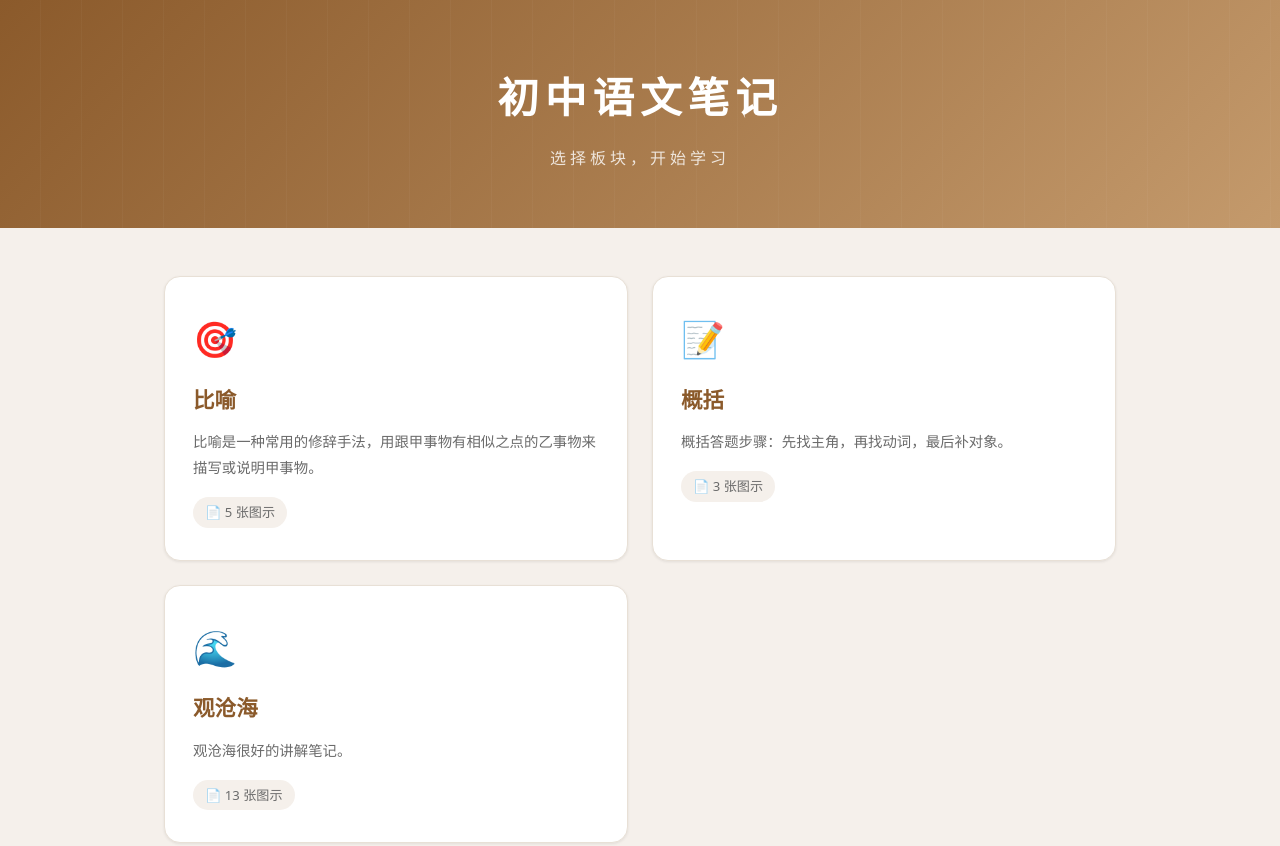
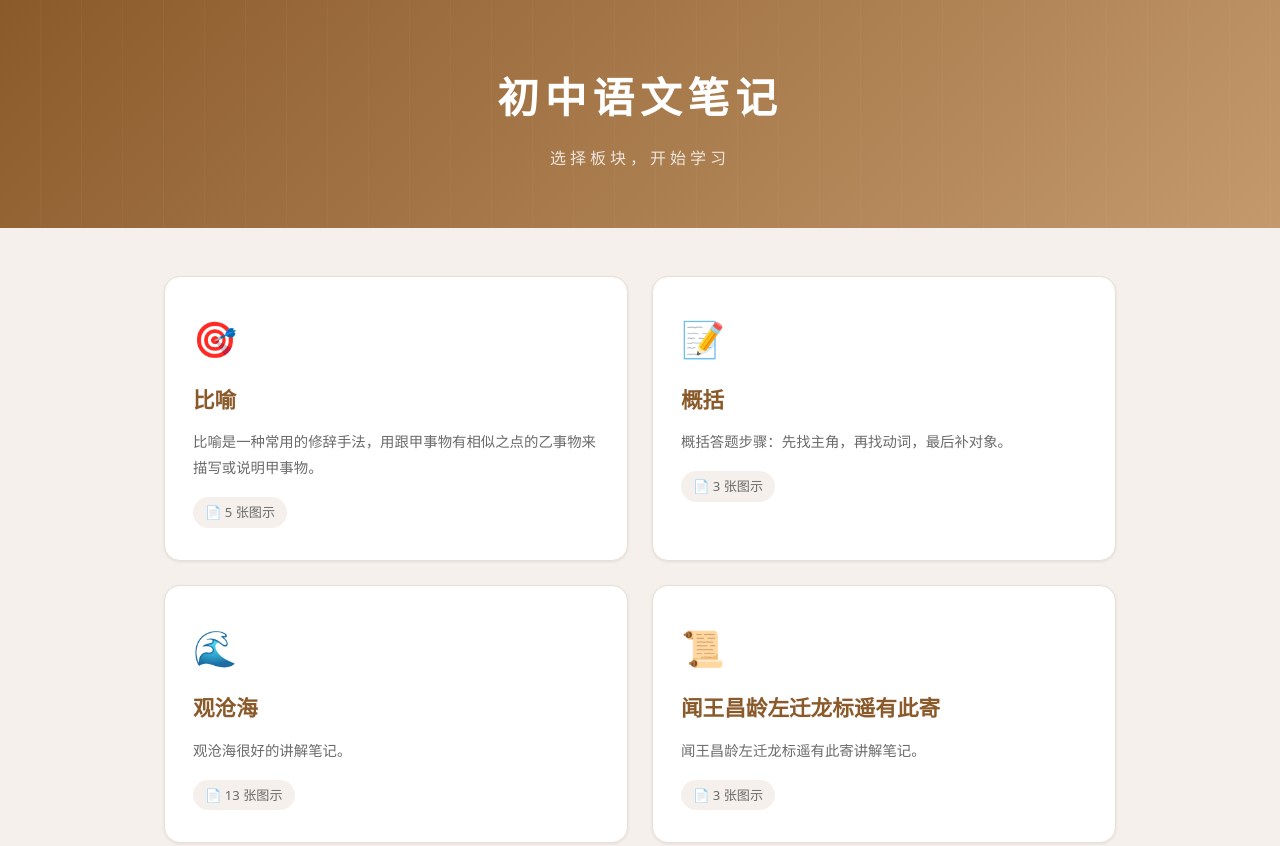
Before and after one commit to CNS-CodeNexus/chuzhong, a website: page index.html in a window 1280 px wide. Shown: the top 846 px of the page. Drawn offline with Linux system fonts and the light colour scheme.

Commit message:
feat: 新增'闻王昌龄左迁龙标遥有此寄'板块（3 张图示）

```diff
--- a/index.html
+++ b/index.html
@@ -95,7 +95,7 @@ body{font-family:var(--font-sans);background:var(--bg);color:var(--text);line-he
 </footer>
 
 <script>
-var TOPICS=[{id:'biyu',icon:'🎯',name:'比喻',summary:'比喻是一种常用的修辞手法，用跟甲事物有相似之点的乙事物来描写或说明甲事物。',detail:'比喻的标准是本体和喻体不同类。明喻有明显比喻词，如"像、仿佛、若"等；暗喻用"是、成为"等表示；借喻只出现喻体，可通过文中不合时宜的名词判断。',path:'jiao/比喻',files:['1.png','2.png','3.png','4.png','5.png']},{id:'gaikuo',icon:'📝',name:'概括',summary:'概括答题步骤：先找主角，再找动词，最后补对象。',detail:'概括答题步骤：先找主角，再找动词，最后补对象。找动词要看总括、重要、简约三标准，重点抓核心事件动词，避免描写修饰，并积累动作、语言、心理类常用动词。',path:'jiao/概括',files:['1.png','2.png','3.png']},{id:'guancanghai',icon:'🌊',name:'观沧海',summary:'观沧海很好的讲解笔记。',detail:'观沧海很好的讲解笔记。',path:'jiao/观沧海',files:['1.png','2.png','3.png','4.png','5.png','6.png','7.png','8.png','9.png','10.png','11.png','12.png','13.png']}];
+var TOPICS=[{id:'biyu',icon:'🎯',name:'比喻',summary:'比喻是一种常用的修辞手法，用跟甲事物有相似之点的乙事物来描写或说明甲事物。',detail:'比喻的标准是本体和喻体不同类。明喻有明显比喻词，如"像、仿佛、若"等；暗喻用"是、成为"等表示；借喻只出现喻体，可通过文中不合时宜的名词判断。',path:'jiao/比喻',files:['1.png','2.png','3.png','4.png','5.png']},{id:'gaikuo',icon:'📝',name:'概括',summary:'概括答题步骤：先找主角，再找动词，最后补对象。',detail:'概括答题步骤：先找主角，再找动词，最后补对象。找动词要看总括、重要、简约三标准，重点抓核心事件动词，避免描写修饰，并积累动作、语言、心理类常用动词。',path:'jiao/概括',files:['1.png','2.png','3.png']},{id:'guancanghai',icon:'🌊',name:'观沧海',summary:'观沧海很好的讲解笔记。',detail:'观沧海很好的讲解笔记。',path:'jiao/观沧海',files:['1.png','2.png','3.png','4.png','5.png','6.png','7.png','8.png','9.png','10.png','11.png','12.png','13.png']},{id:'wenwangchangling',icon:'📜',name:'闻王昌龄左迁龙标遥有此寄',summary:'闻王昌龄左迁龙标遥有此寄讲解笔记。',detail:'闻王昌龄左迁龙标遥有此寄讲解笔记。',path:'jiao/闻王昌龄左迁龙标遥有此寄',files:['1.png','2.png','3.png']}];
 
 (function(){'use strict';
 var year=document.getElementById('year');
```
Also changed, not shown: jiao/闻王昌龄左迁龙标遥有此寄/1.png (added), jiao/闻王昌龄左迁龙标遥有此寄/2.png (added), jiao/闻王昌龄左迁龙标遥有此寄/3.png (added).
